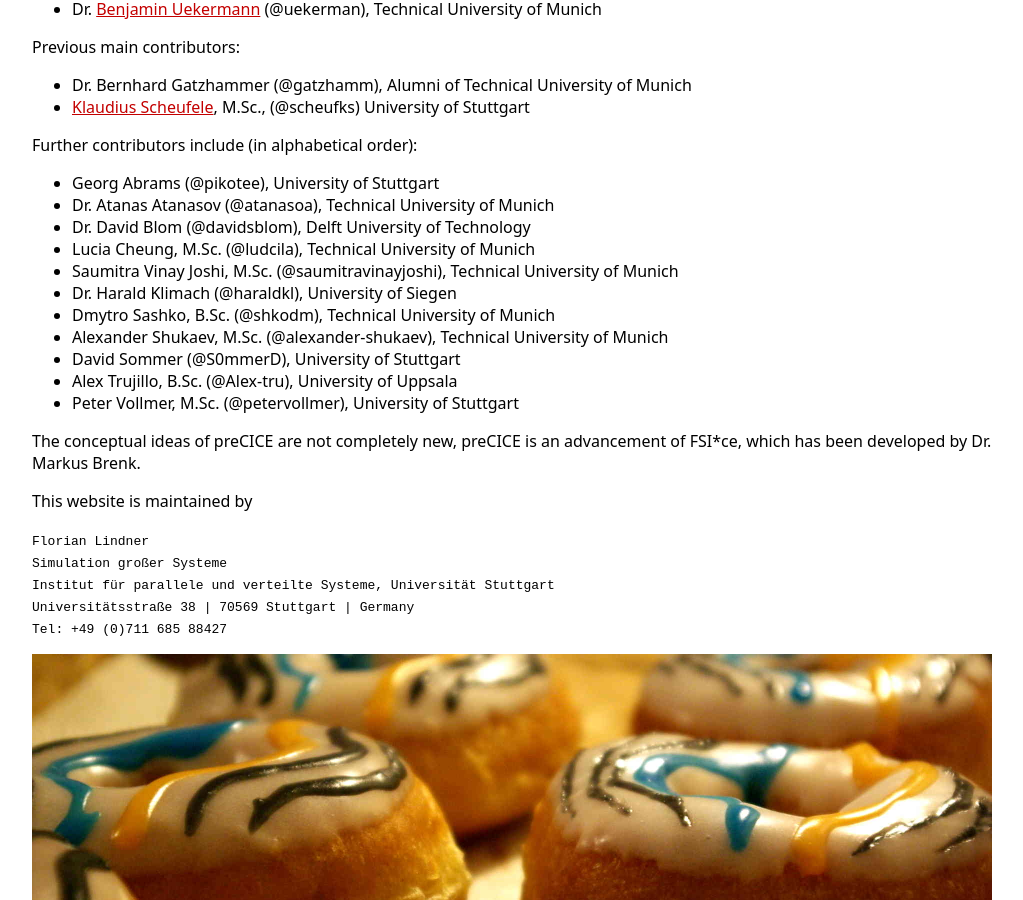
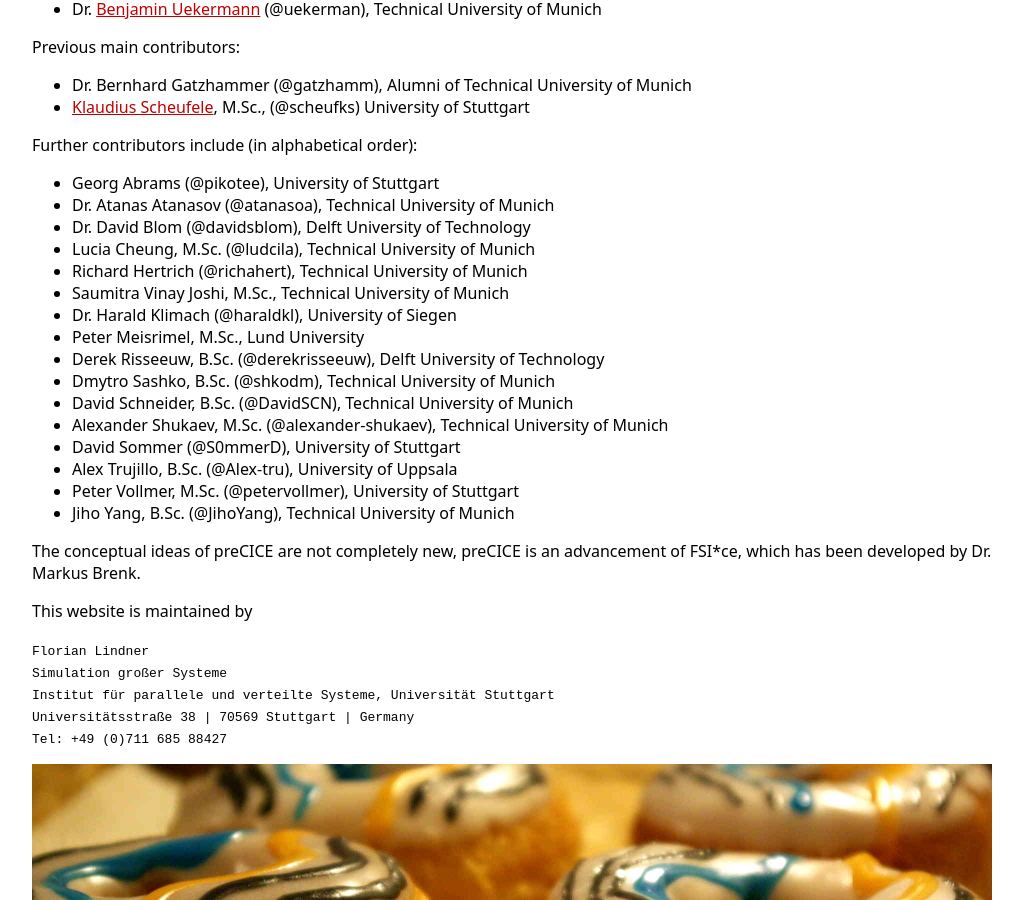
Before and after one commit to precice/precice.github.io_old, a Jekyll site: the page built from 08-about.md, in a window 1280 px wide and 900 px high, scrolled down 449 px. Shown: the whole window, without its empty margins (128-1151 px from the left). Built offline with Jekyll 4.4.1, drawn with Linux system fonts in a browser that asks for light colours; nearby versions of some CDN libraries; comment, search, counter and statistics services are not loaded; a style sheet for code colours, icons or effects is not loaded.

Commit message:
Add contributors.

```diff
--- a/08-about.md
+++ b/08-about.md
@@ -35,13 +35,18 @@
 + Dr. Atanas Atanasov (@atanasoa), Technical University of Munich
 + Dr. David Blom (@davidsblom), Delft University of Technology
 + Lucia Cheung, M.Sc. (@ludcila), Technical University of Munich
-+ Saumitra Vinay Joshi, M.Sc. (@saumitravinayjoshi), Technical University of Munich
++ Richard Hertrich (@richahert), Technical University of Munich
++ Saumitra Vinay Joshi, M.Sc., Technical University of Munich
 + Dr. Harald Klimach (@haraldkl), University of Siegen
++ Peter Meisrimel, M.Sc., Lund University
++ Derek Risseeuw, B.Sc. (@derekrisseeuw), Delft University of Technology
 + Dmytro Sashko, B.Sc. (@shkodm), Technical University of Munich
++ David Schneider, B.Sc. (@DavidSCN), Technical University of Munich
 + Alexander Shukaev, M.Sc. (@alexander-shukaev), Technical University of Munich
 + David Sommer (@S0mmerD), University of Stuttgart
 + Alex Trujillo, B.Sc. (@Alex-tru), University of Uppsala
 + Peter Vollmer, M.Sc. (@petervollmer), University of Stuttgart
++ Jiho Yang, B.Sc. (@JihoYang), Technical University of Munich
 
 The conceptual ideas of preCICE are not completely new, preCICE is an advancement of FSI*ce, which has been developed by Dr. Markus Brenk.
 
```
